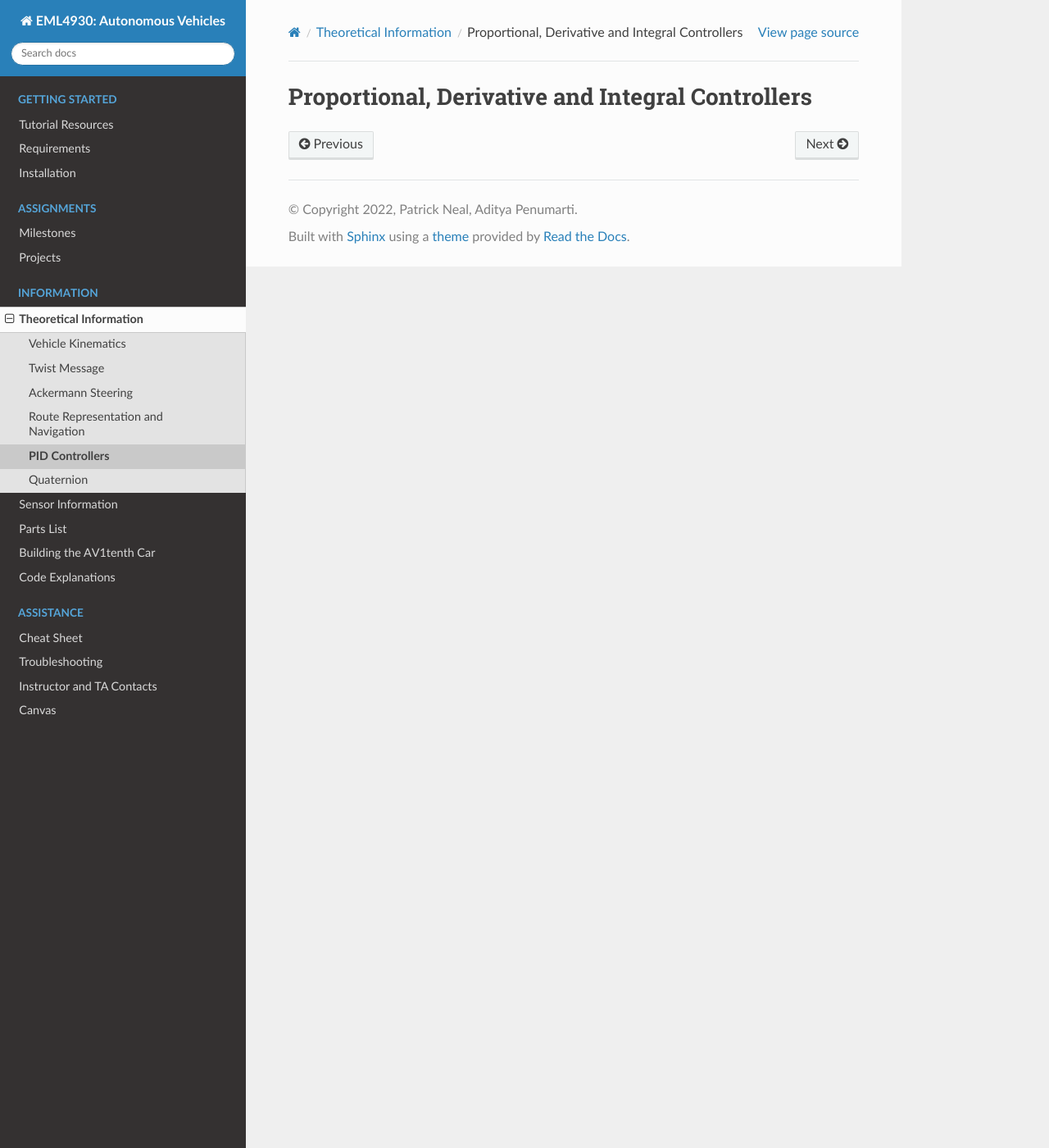
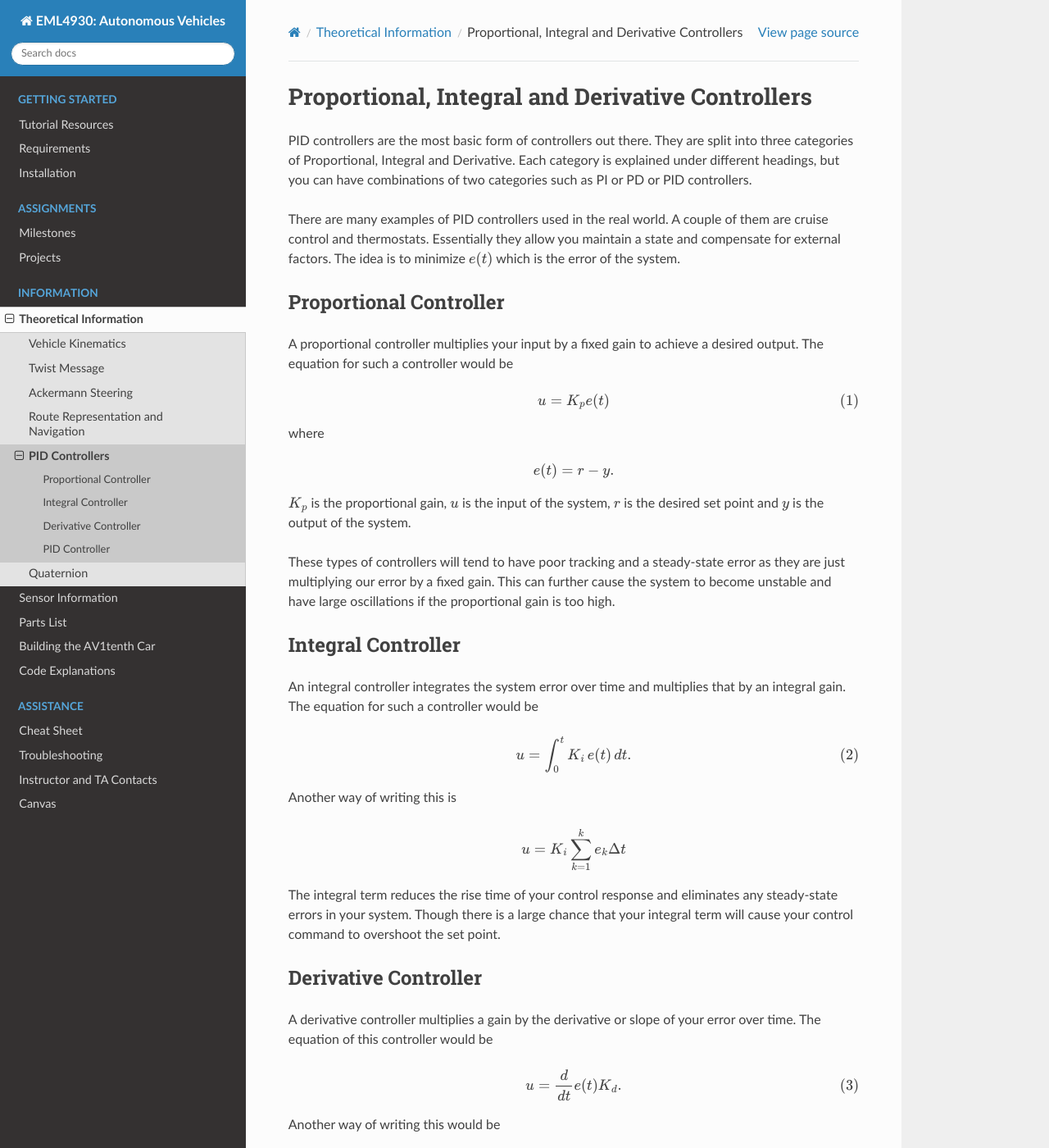
Before and after one commit to av-mae-uf/av1tenth-docs, a Sphinx documentation site: the page built from docs/information/theoryinfo/pid.rst, in a window 1280 px wide and 1400 px high. Shown: the whole window at 82% size. Built offline with Sphinx 7.4.7 and the Read the Docs theme 2.0.0, drawn with Linux system fonts in a browser that asks for light colours; some of the changed text lies outside the part shown.

Commit message:
PID Controller Docs completed

```diff
--- a/docs/information/theoryinfo/pid.rst
+++ b/docs/information/theoryinfo/pid.rst
@@ -1,2 +1,80 @@
-Proportional, Derivative and Integral Controllers
+Proportional, Integral and Derivative Controllers
 =================================================
+
+PID controllers are the most basic form of controllers out there. They are split into three categories of Proportional, Integral and Derivative.
+Each category is explained under different headings, but you can have combinations of two categories such as PI or PD or PID controllers.
+
+There are many examples of PID controllers used in the real world. A couple of them are cruise control and thermostats.
+Essentially they allow you maintain a state and compensate for external factors. The idea is to minimize :math:`e(t)` which is the error of the system.
+
+Proportional Controller
+^^^^^^^^^^^^^^^^^^^^^^^
+
+A proportional controller multiplies your input by a fixed gain to achieve a desired output. The equation for such a controller would be
+
+.. math::
+
+    u = K_p e(t)\tag{1}
+
+where
+
+.. math::
+
+    e(t) = r - y.
+
+:math:`K_p` is the proportional gain, :math:`u` is the input of the system, :math:`r` is the desired set point and :math:`y` is the output of the system.
+
+These types of controllers will tend to have poor tracking and a steady-state error as they are just multiplying our error by a fixed gain. This can further cause the system to become unstable and have large oscillations if the proportional gain is too high.
+
+Integral Controller
+^^^^^^^^^^^^^^^^^^^
+An integral controller integrates the system error over time and multiplies that by an integral gain. The equation for such a controller would be
+
+.. math::
+
+    u = \int_{0}^{t} K_i \, e(t) \, dt. \tag{2}
+
+Another way of writing this is
+
+.. math::
+
+    u = K_i \sum_{k=1}^{k} e_k \Delta t
+
+The integral term reduces the rise time of your control response and eliminates any steady-state errors in your system. Though there is a large chance that your integral
+term will cause your control command to overshoot the set point.
+
+Derivative Controller
+^^^^^^^^^^^^^^^^^^^^^
+
+A derivative controller multiplies a gain by the derivative or slope of your error over time. The equation of this controller would be
+
+.. math::
+
+    u = \dfrac{d}{dt} e(t) K_d. \tag{3}
+
+Another way of writing this would be
+
+.. math::
+
+    u = K_d \dfrac {e_k - e_{k-1} } {t_k - (t_k-1)}
+
+This controller helps with maintaining stability and ensures that the system settles quickly.
+
+
+PID Controller
+^^^^^^^^^^^^^^
+
+As stated earlier you can use combinations of the Proportional, Integral or Derivative terms to create a controller.
+Most commonly a PI controller is used as the derivative term tends to have variable effects on the stability of the system. A full PID controller equation would look something like
+
+.. math::
+
+    u = K_p e(t) + \int_{0}^{t} K_i \, e(t) \, dt + \dfrac{d}{dt} e(t) K_d \tag{4}
+
+or
+
+.. math::
+
+    u = K_p e_k + K_i \sum_{k=1}^{k} e_n \Delta t + K_d \dfrac {e_k - e_{k-1} } {t_k - (t_k-1)} \tag{5}
+
+When you are working on any controllers in code, you probably want to use equation 5. You must understand how these terms work and how to implement them in code first!
```
Also changed, not shown: docs/information/theoryinfo/images/PIDFig1.png (added).
